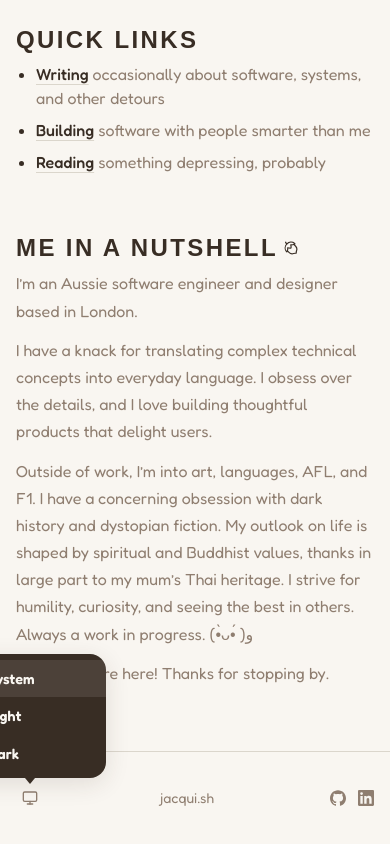
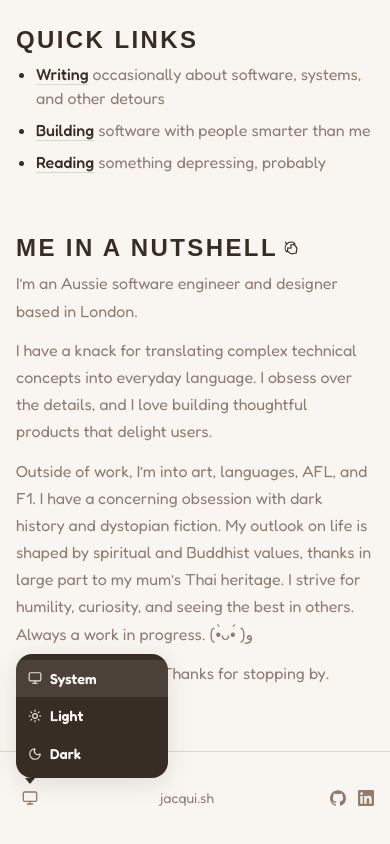
Before and after one commit to shadforth/jacqui.sh, a Next.js app: page / in a window 390 px wide. Both pictures are taken after a click on the button 30 px from the left and 1079 px from the top of the page. Shown: the part 281-1125 px from the top of the page. Built offline with nearby package versions, Linux system fonts and the light colour scheme; a web font is replaced by a local one.

Commit message:
Fix theme dropdown being cut off on mobile
Left-align the dropdown to the button edge instead of centering it, so it doesn't overflow the viewport on small screens. Adjust the arrow pointer position to match the button centre.

https://claude.ai/code/session_01WXhWDuEedds889d6EnyPzJ

```diff
--- a/components/ThemeToggle.tsx
+++ b/components/ThemeToggle.tsx
@@ -86,8 +86,7 @@ export function ThemeToggle() {
           style={{
             position: 'absolute',
             bottom: '100%',
-            left: '50%',
-            transform: 'translateX(-50%)',
+            left: 0,
             marginBottom: '6px',
             ...bubble,
             padding: '0.35rem 0',
@@ -101,7 +100,7 @@ export function ThemeToggle() {
             style={{
               position: 'absolute',
               top: '100%',
-              left: '50%',
+              left: '0.875rem',
               transform: 'translateX(-50%)',
               width: 0,
               height: 0,
```
